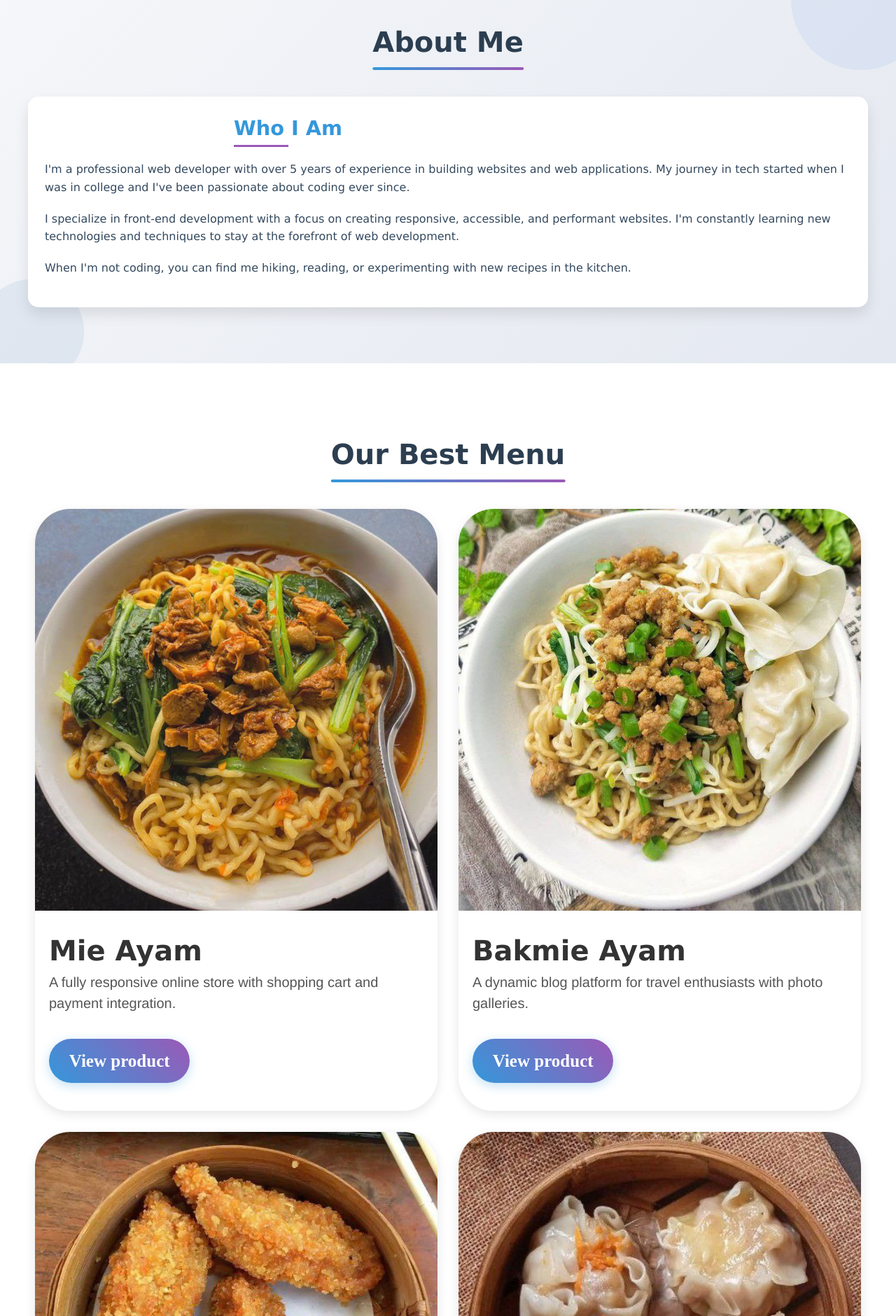
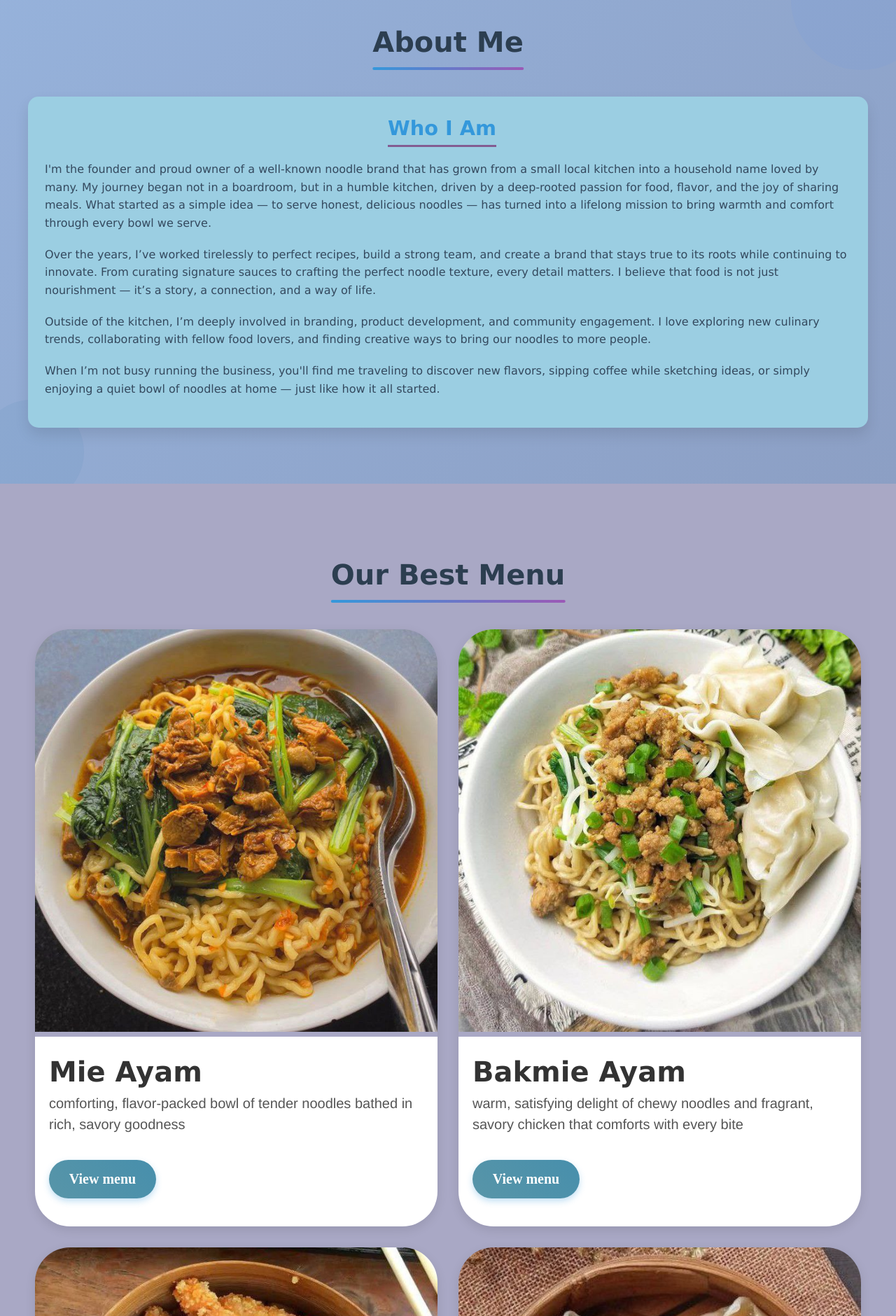
Before and after one commit to jjajung/projek, a plain HTML site: page index.html in a window 1280 px wide. Shown: the part 920-2800 px from the top of the page at 70% size. Drawn offline with Linux system fonts and the light colour scheme.

Commit message:
Add files via upload

```diff
--- a/index.css
+++ b/index.css
@@ -128,7 +128,7 @@
 
         .about {
             padding: 5rem 2rem;
-            background: linear-gradient(135deg, #f5f7fa 0%, #e4e8f0 100%);
+            background: linear-gradient(135deg, #96b2db 0%, #8c9fc4 100%);
             position: relative;
             overflow: hidden;
         }
@@ -194,7 +194,7 @@
         .about-text {
             flex: 1 1 400px;
             padding: 1.5rem;
-            background: white;
+            background: rgb(155, 206, 226);
             border-radius: 15px;
             box-shadow: 0 10px 20px rgba(0, 0, 0, 0.1);
         }
@@ -202,7 +202,7 @@
         .about-text h3 {
             font-size: 1.8rem;
             margin-bottom: 1.5rem;
-            margin-left: 270px;
+            margin-left: 490px;
             color: #3498db;
             position: relative;
             display: inline-block;
@@ -213,9 +213,9 @@
             position: absolute;
             bottom: -5px;
             left: 0;
-            width: 50%;
+            width: 100%;
             height: 3px;
-            background: #9b59b6;
+            background: #835c92;
         }
 
         .about-text p {
@@ -227,13 +227,14 @@
         .btn {
             display: inline-block;
             padding: 0.8rem 1.8rem;
-            background: linear-gradient(45deg, #3498db, #9b59b6);
+            background: linear-gradient(45deg, #5895a8, #478fac);
             color: white;
-            border-radius: 50px;
+            border-radius: 30px;
             text-decoration: none;
+            font-size: 20px;
             font-weight: 600;
             margin-top: 1rem;
-            box-shadow: 0 4px 15px rgba(52, 152, 219, 0.3);
+            box-shadow: 0 4px 10px rgba(52, 152, 219, 0.3);
             transition: all 0.3s ease;
             border: none;
             cursor: pointer;
@@ -242,7 +243,7 @@
         /* product Section */
          .product {
             padding: 100px 50px;
-            background-color: #fff;
+            background-color: #a9a8c5;
         }
 
         .product-grid {
@@ -264,7 +265,7 @@
             transform: translateY(-10px);
         }
 
-              .product-image {
+        .product-image {
             height: auto;
             overflow: hidden;
         }
@@ -383,10 +384,11 @@
 
         /* Footer */
         footer {
-            background-color: #333;
-            color: #fff;
+            background: #2E2E2E;
+            color: white;
             text-align: center;
-            padding: 30px;
+            padding: 30px 0;
+            margin-top: 50px;
         }
 
         .social-links {
@@ -394,16 +396,16 @@
         }
 
         .social-links a {
-            color: #fff;
-            margin: 0 10px;
-            font-size: 20px;
-            transition: color 0.3s;
+            color: white;
+            font-size: 24px;
+            margin: 0 15px;
+            transition: all 0.3s ease;
         }
 
         .social-links a:hover {
-            color: #0077b6;
+            color: #FF6B6B;
+            transform: translateY(-3px);
         }
-
         /* Responsive Styles */
         @media (max-width: 768px) {
             nav {
--- a/index.html
+++ b/index.html
@@ -17,7 +17,6 @@
             <ul class="nav-links">
                 <li><a href="#home">Home</a></li>
                 <li><a href="#about">About</a></li>
-                <li><a href="#skills">Skills</a></li>
                 <li><a href="#product">Best Menu</a></li>
                 <li><a href="#contact">Contact</a></li>
             </ul>
@@ -29,7 +28,8 @@
         <div class="hero-content">
             <div class="hero-text">
                 <h1>Hi, I'm Khusnuzzahroh</h1>
-                <p>I'm a passionate web developer with expertise in creating beautiful, functional, and user-friendly websites. I love turning ideas into reality through code.</p>
+                <p>I’m the proud owner of a renowned noodle brand, driven by a passion for bold flavors, authentic recipes, and creating comfort in every bowl.
+                    From humble beginnings to becoming a local favorite, my journey is all about sharing the joy of noodles with the world.</p>
                 <a href="#product" class="btn">View Our Best Menu</a>
             </div>
             <div class="hero-image">
@@ -44,9 +44,17 @@
         <div class="about-content">
             <div class="about-text">
                 <h3>Who I Am</h3>
-                <p>I'm a professional web developer with over 5 years of experience in building websites and web applications. My journey in tech started when I was in college and I've been passionate about coding ever since.</p>
-                <p>I specialize in front-end development with a focus on creating responsive, accessible, and performant websites. I'm constantly learning new technologies and techniques to stay at the forefront of web development.</p>
-                <p>When I'm not coding, you can find me hiking, reading, or experimenting with new recipes in the kitchen.</p>
+                <p>I'm the founder and proud owner of a well-known noodle brand that has grown from a small local kitchen into a household name loved by many.
+                    My journey began not in a boardroom, but in a humble kitchen, driven by a deep-rooted passion for food, flavor, and the joy of sharing meals.
+                    What started as a simple idea — to serve honest, delicious noodles — has turned into a lifelong mission to bring warmth and comfort
+                    through every bowl we serve.</p>
+                <p>Over the years, I’ve worked tirelessly to perfect recipes, build a strong team, and create a brand that stays true to its roots while continuing
+                    to innovate. From curating signature sauces to crafting the perfect noodle texture, every detail matters. I believe that food is not just
+                    nourishment — it’s a story, a connection, and a way of life.</p>
+                <p>Outside of the kitchen, I’m deeply involved in branding, product development, and community engagement.
+                    I love exploring new culinary trends, collaborating with fellow food lovers, and finding creative ways to bring our noodles to more people.</p>
+                <p>When I’m not busy running the business, you'll find me traveling to discover new flavors, sipping coffee while sketching
+                    ideas, or simply enjoying a quiet bowl of noodles at home — just like how it all started.</p>
             </div>
         </div>
     </section>
@@ -61,8 +69,8 @@
                 </div>
                 <div class="product-info">
                     <h3>Mie Ayam</h3>
-                    <p>A fully responsive online store with shopping cart and payment integration.</p>
-                    <a href="#" class="btn">View product</a>
+                    <p>comforting, flavor-packed bowl of tender noodles bathed in rich, savory goodness</p>
+                    <a href="https://gebyarnoodles.infinityfreeapp.com/menu/" class="btn">View menu</a>
                 </div>
             </div>
             <div class="product-card">
@@ -71,8 +79,8 @@
                 </div>
                 <div class="product-info">
                     <h3>Bakmie Ayam</h3>
-                    <p>A dynamic blog platform for travel enthusiasts with photo galleries.</p>
-                    <a href="#" class="btn">View product</a>
+                    <p>warm, satisfying delight of chewy noodles and fragrant, savory chicken that comforts with every bite</p>
+                    <a href="https://gebyarnoodles.infinityfreeapp.com/menu/" class="btn">View menu</a>
                 </div>
             </div>
             <div class="product-card">
@@ -81,8 +89,8 @@
                 </div>
                 <div class="product-info">
                     <h3>Udang Keju</h3>
-                    <p>A mobile application for tracking workouts and nutrition plans.</p>
-                    <a href="#" class="btn">View product</a>
+                    <p>crispy, golden bite bursting with juicy shrimp and creamy melted cheese in every mouthful</p>
+                    <a href="https://gebyarnoodles.infinityfreeapp.com/menu/" class="btn">View menu</a>
                 </div>
             </div>
             <div class="product-card">
@@ -91,8 +99,8 @@
                 </div>
                 <div class="product-info">
                     <h3>Dimsum</h3>
-                    <p>A productivity application for teams to collaborate on product.</p>
-                    <a href="#" class="btn">View product</a>
+                    <p>delicate bite-sized treat, steaming with rich flavors and wrapped in soft, tender perfection</p>
+                    <a href="https://gebyarnoodles.infinityfreeapp.com/menu/" class="btn">View menu</a>
                 </div>
             </div>
         </div>
@@ -134,7 +142,7 @@
                         <textarea id="message" required></textarea>
                     </div>
                     <button type="button" onclick="sendToWhatsApp()" class="btn">
-                        <i class="fab fa-whatsapp"></i> Kirim via WhatsApp
+                        <i class="fab fa-whatsapp"></i> Send to WhatsApp
                     </button>
                 </form>
             </div>
@@ -151,19 +159,11 @@
         </div>
     </section>
 
-    <!-- Footer -->
     <footer>
         <div class="social-links">
-            <!-- Instagram -->
             <a href="https://instagram.com/jjajungg" target="_blank"><i class="fab fa-instagram"></i></a>
-
-            <!-- Twitter/X -->
             <a href="https://x.com/rikinasgor" target="_blank"><i class="fab fa-twitter"></i></a>
-
-            <!-- LinkedIn -->
             <a href="https://linkedin.com/in/khusnuzzahroh-" target="_blank"><i class="fab fa-linkedin-in"></i></a>
-
-            <!-- GitHub -->
             <a href="https://github.com/jjajungg" target="_blank"><i class="fab fa-github"></i></a>
         </div>
         <p>&copy; 2023 Khusnuzzahroh. All rights reserved.</p>
```
